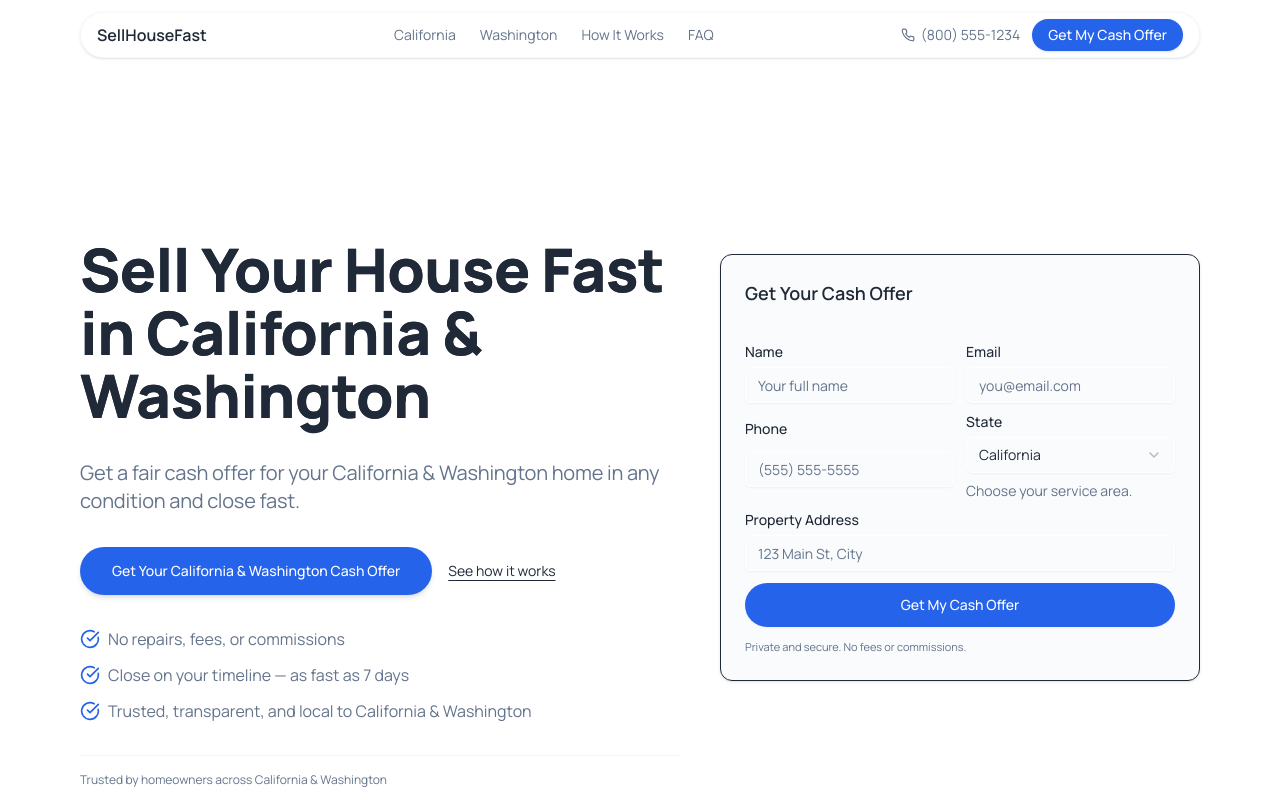
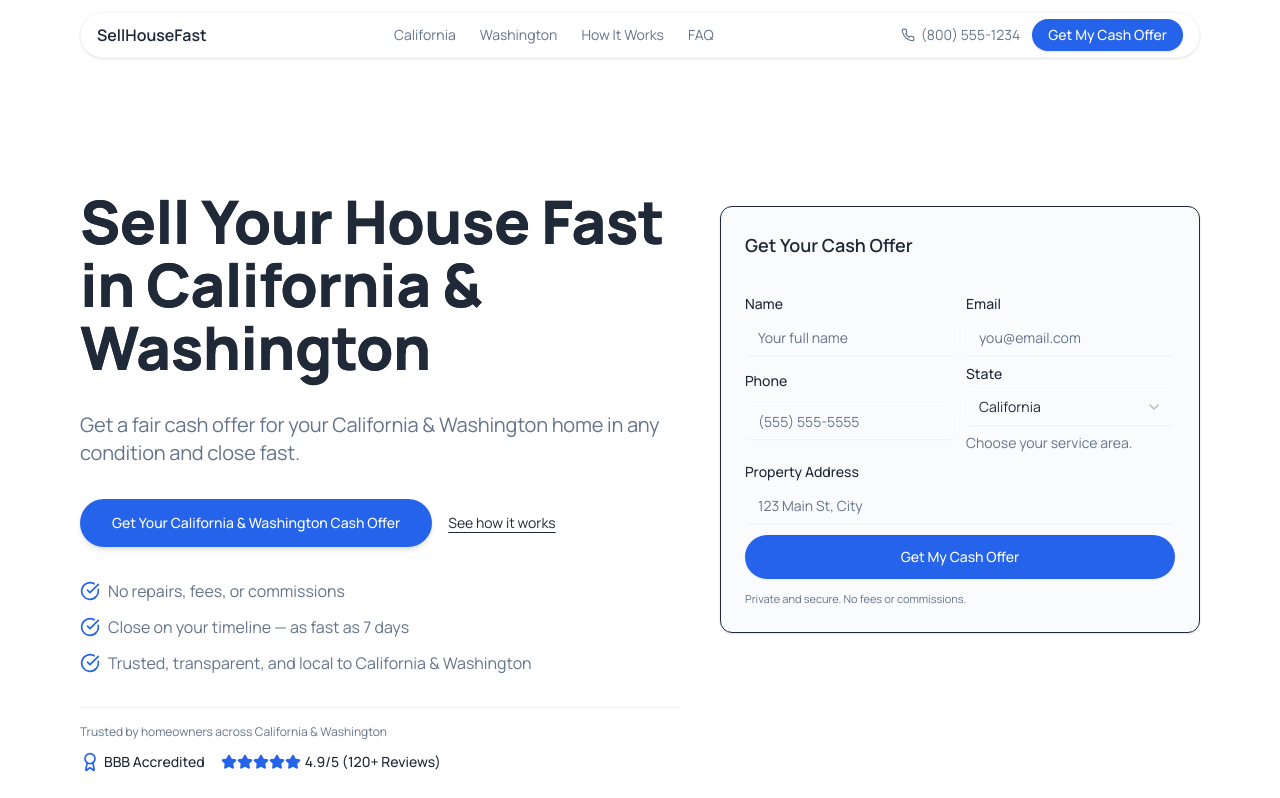
Before and after one commit to MarkTheCoderShark/buyhousefast, a Next.js app: page / in a window 1280 px wide. Shown: the top 798 px of the page. Built offline with nearby package versions, Linux system fonts and the light colour scheme.

Commit message:
style: decrease spacing between navigation bar and hero section by reducing top padding

```diff
--- a/src/components/sections/Hero.tsx
+++ b/src/components/sections/Hero.tsx
@@ -4,7 +4,7 @@ import HeroLeadCard from "@/components/sections/HeroLeadCard";
 
 export default function Hero({ state }: { state: string }) {
   return (
-    <section className="relative overflow-hidden bg-gradient-to-b from-background to-background/60 pt-16 md:pt-24">
+    <section className="relative overflow-hidden bg-gradient-to-b from-background to-background/60 pt-8 md:pt-12">
       <div className="absolute inset-0 -z-10 bg-[radial-gradient(ellipse_at_top,_var(--tw-gradient-stops))] from-primary/10 via-background/5 to-transparent"></div>
 
       <div className="mx-auto max-w-6xl px-4">
```
